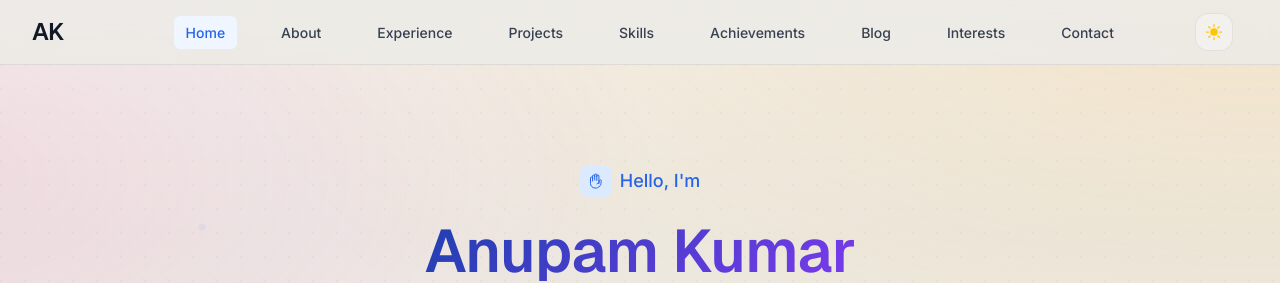
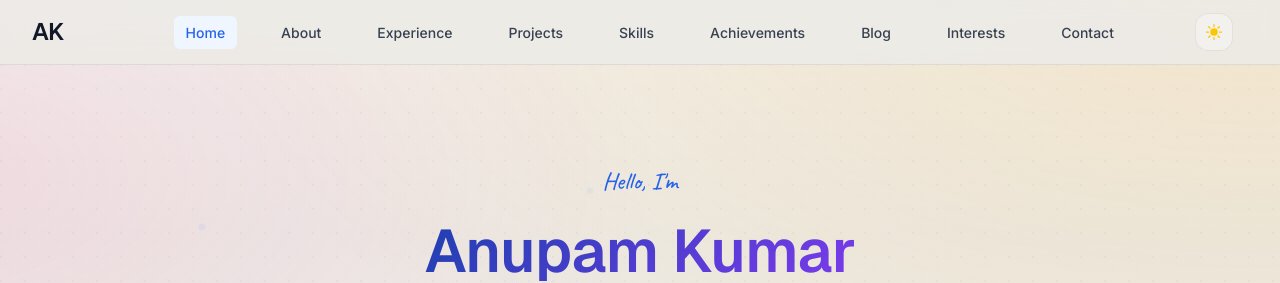
Before and after one commit to Anupam0401/anupam-portfolio, a Next.js app: page / in a window 1280 px wide. Shown: the top 283 px of the page. Built offline with nearby package versions, Linux system fonts and the light colour scheme.

Commit message:
style: replace hand icon with Caveat font for greeting text in hero section

```diff
--- a/src/app/layout.tsx
+++ b/src/app/layout.tsx
@@ -1,5 +1,5 @@
 import type { Metadata, Viewport } from "next";
-import { Geist, Geist_Mono, Inter } from "next/font/google";
+import { Geist, Geist_Mono, Inter, Caveat } from "next/font/google";
 import "./globals.css";
 import { ThemeProvider } from '@/components/providers/ThemeProvider'
 
@@ -16,6 +16,13 @@ const geistMono = Geist_Mono({
 const inter = Inter({
   variable: "--font-inter-sans",
   subsets: ["latin"],
+  display: "swap",
+});
+
+const caveat = Caveat({
+  variable: "--font-caveat-script",
+  subsets: ["latin"],
+  weight: ["400", "500", "600", "700"],
   display: "swap",
 });
 
@@ -111,7 +118,7 @@ export default function RootLayout({
         />
       </head>
       <body
-        className={`${geistSans.variable} ${geistMono.variable} ${inter.variable} antialiased`}
+        className={`${geistSans.variable} ${geistMono.variable} ${inter.variable} ${caveat.variable} antialiased`}
       >
         <ThemeProvider>
           {children}
--- a/src/components/sections/HeroSection.tsx
+++ b/src/components/sections/HeroSection.tsx
@@ -2,7 +2,7 @@
 
 import React, { useState, useEffect } from 'react'
 import { motion } from 'framer-motion'
-import { ChevronDownIcon, DocumentArrowDownIcon, EnvelopeIcon, HandRaisedIcon } from '@heroicons/react/24/outline'
+import { ChevronDownIcon, DocumentArrowDownIcon, EnvelopeIcon } from '@heroicons/react/24/outline'
 import { Button } from '@/components/ui/Button'
 import { Badge } from '@/components/ui/Badge'
 import { personalInfo } from '@/data/portfolio'
@@ -99,15 +99,15 @@ const HeroSection = () => {
         >
           {/* Greeting */}
           <motion.p
-            className="text-blue-600 dark:text-blue-400 text-lg font-medium mb-6"
+            className="text-blue-600 dark:text-blue-400 text-xl md:text-2xl font-medium mb-6"
             initial={{ opacity: 0, y: 20 }}
             animate={{ opacity: 1, y: 0 }}
             transition={{ duration: 0.6, delay: 0.2 }}
           >
-            <span className="inline-flex items-center gap-2">
-              <span className="inline-flex items-center justify-center p-2 rounded-lg bg-blue-100 dark:bg-blue-900/30">
-                <HandRaisedIcon className="w-4 h-4 text-blue-600 dark:text-blue-400" />
-              </span>
+            <span
+              className="inline-block"
+              style={{ fontFamily: 'var(--font-caveat-script)' }}
+            >
               Hello, I'm
             </span>
           </motion.p>
```
